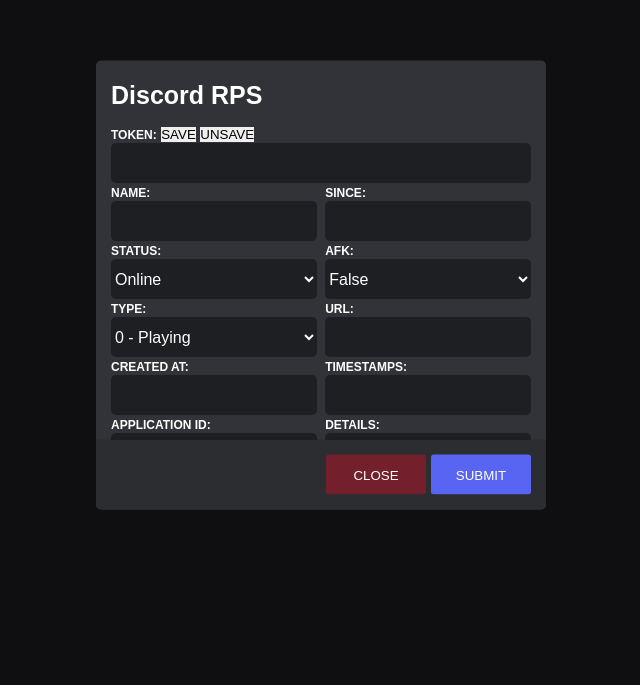
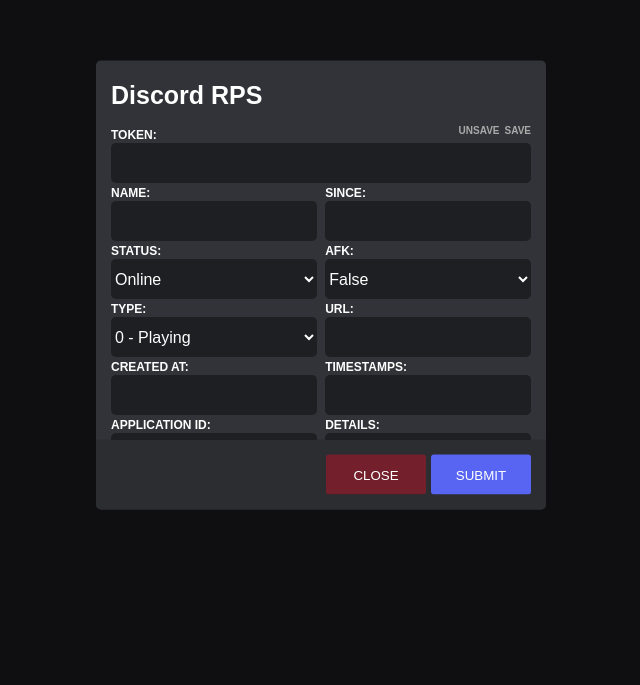
Before and after one commit to lilmond/Discord-RPS, a plain HTML site: page index.html in a window 1280 px wide. Shown: the part 115-800 px from the top of the page, without its empty margins (319-959 px from the left). Drawn offline with Linux system fonts and the light colour scheme.

Commit message:
Update default.css

```diff
--- a/css/default.css
+++ b/css/default.css
@@ -70,6 +70,20 @@
     color: white;
     font-size: 12px;
     user-select: none;
+}
+
+.form-container .input-upper-button {
+    float: right;
+    background-color: transparent;
+    color: rgb(170, 170, 170);
+    font-weight: bold;
+    cursor: pointer;
+    font-size: 10px;
+    margin-left: 5px;
+}
+
+.form-container .input-upper-button:hover {
+    color: rgb(210, 210, 210);
 }
 
 .form-container input {
```
